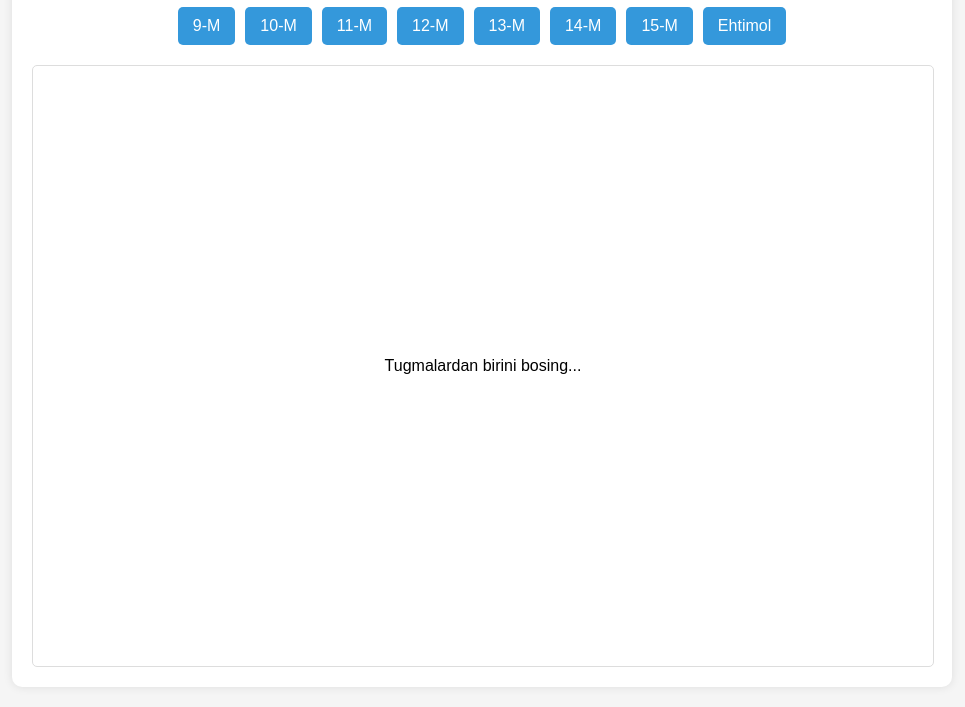
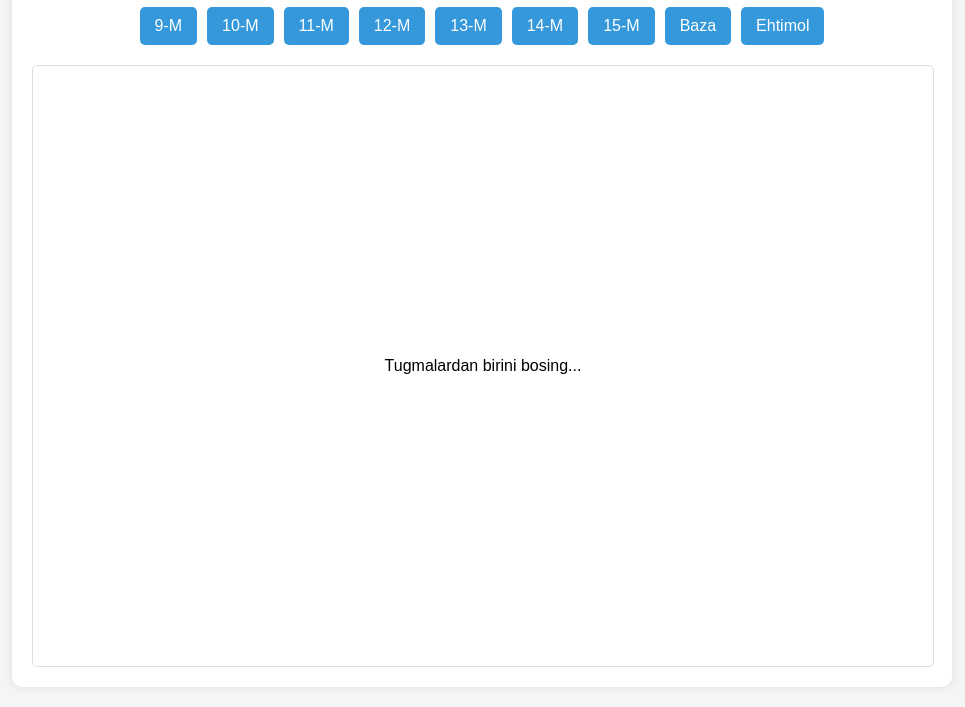
Before and after one commit to AxmatovB/konspekt, a plain HTML site: page index.html in a window 1280 px wide. Shown: the part 113-820 px from the top of the page, without its empty margins (158-1123 px from the left). Drawn offline with Linux system fonts and the light colour scheme.

Commit message:
Update index.html

```diff
--- a/index.html
+++ b/index.html
@@ -73,7 +73,9 @@
             <button onclick="showPDF('13-M.pdf')">13-M</button>
             <button onclick="showPDF('14-M.pdf')">14-M</button>
             <button onclick="showPDF('15-M.pdf')">15-M</button>
+            <button onclick="showPDF('baza.pdf')">Baza</button>
             <button onclick="showPDF('Ehtimol.jpg')">Ehtimol</button>
+
         </div>
 
         <div id="content">
```
